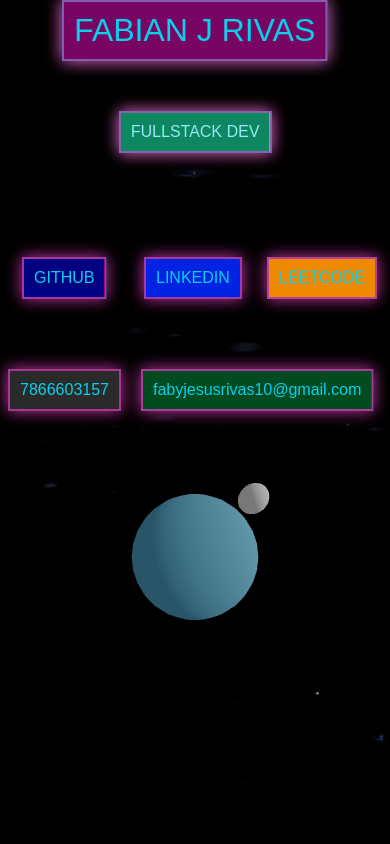
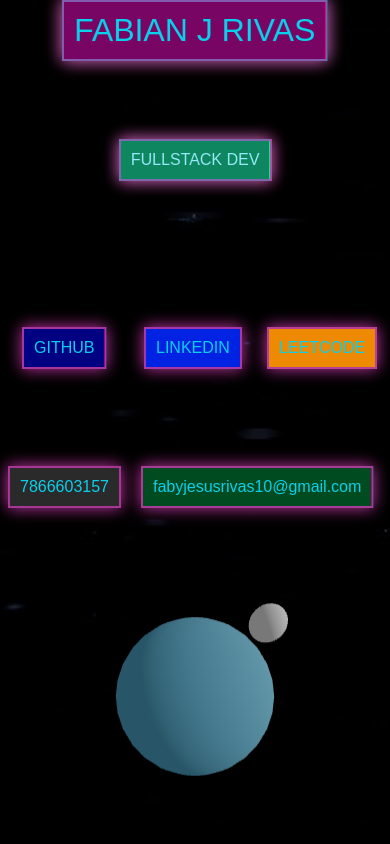
Before and after one commit to mrpiggy97/myportolio, a React (Vite) app: page / in a window 390 px wide. Shown: the top 844 px of the page. Built offline with nearby package versions, Linux system fonts and the light colour scheme; a web font is replaced by a local one.

Commit message:
added some responsiveness

```diff
--- a/src/App.css
+++ b/src/App.css
@@ -14,7 +14,7 @@
 
 @media  screen and (max-width: 700px) {
   div#app{
-    min-height: 800vh;
+    min-height: 1000vh;
     max-width: 100%;
     background-size:cover;
     background-repeat: no-repeat;
@@ -31,6 +31,7 @@
   grid-template-areas: "planets cyber-header social-links";
   font-size: xx-large;
 }
+
 
 @media screen and (max-width: 700px){
   div#header{
```
